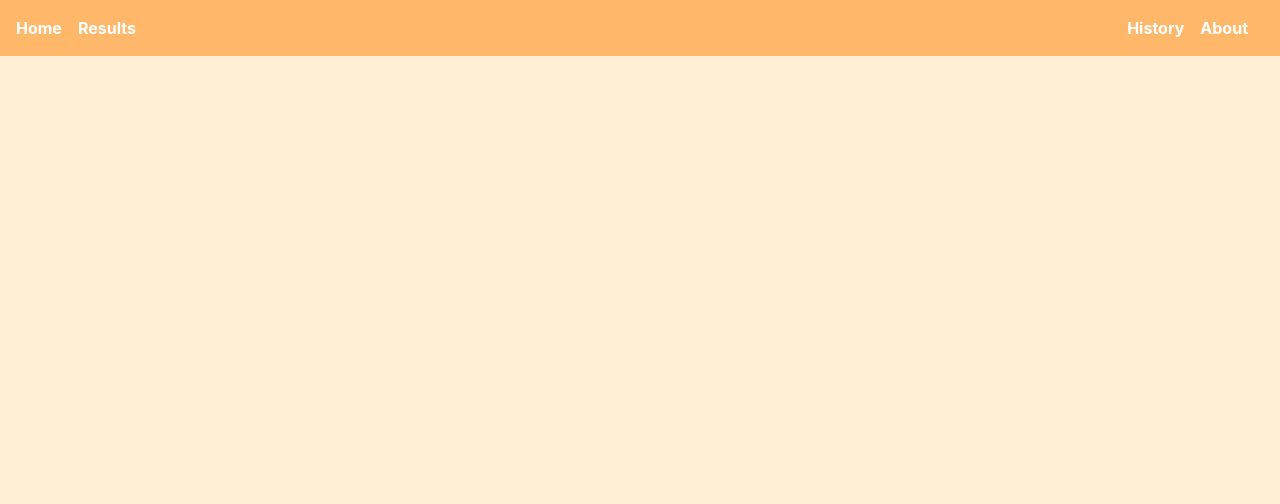
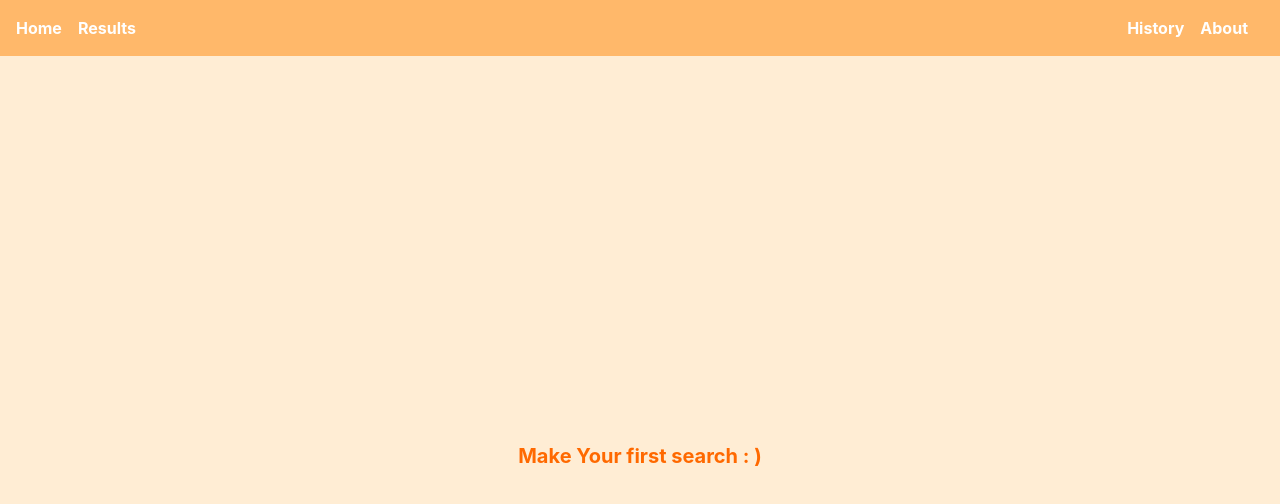
Before and after one commit to Zulu5q1/my-react-app, a React (Vite) app: page /history in a window 1280 px wide. Shown: the top 504 px of the page. Built offline with nearby package versions, Linux system fonts and the light colour scheme; what @iconify/tailwind4 would draw is missing.

Commit message:
feat: polished the project

```diff
--- a/src/History.jsx
+++ b/src/History.jsx
@@ -6,12 +6,12 @@ import { useNavigate } from "react-router-dom";
 
 const History = () => {
 
-    const { fullHistory } = useSearch();
+    const { fullHistory, searchH } = useSearch();
 
     const navigate = useNavigate();
     return <div>
         <div><Header/></div>
-        <div className="bg-orange-100 h-screen" >{fullHistory(navigate)}</div>
+        {searchH && searchH.length>0 ? <div className="bg-orange-100 h-screen" >{fullHistory(navigate)}</div> : <div className="bg-orange-100 h-screen flex items-center justify-center text-orange-500 font-bold text-xl">Make Your first search  : ) </div>}
     </div>
 
 };
--- a/src/ResultPage.jsx
+++ b/src/ResultPage.jsx
@@ -12,13 +12,22 @@ const ResultPage = () => {
         <div><Header/></div>
         <div>
 
-            {loading && <div className=" bg-orange-100 text-orange-500 font-bold text-xl justify-center h-screen flex items-center">Loading...</div>}
+            {loading && <div className="flex items-center justify-center h-screen">
+                <div className="flex items-center justify-center space-x-1.5 p-4">
+                    {/* Dot 1 */}
+                    <div className="h-4 w-4 animate-bounce rounded-full bg-orange-500 [animation-delay:-0.3s]" />
+                    {/* Dot 2 */}
+                    <div className="h-4 w-4 animate-bounce rounded-full bg-orange-400 [animation-delay:-0.15s]" />
+                    {/* Dot 3 */}
+                    <div className="h-4 w-4 animate-bounce rounded-full bg-orange-300" />
+                </div>
+            </div>}
             {error && <div className=" bg-orange-100 text-red-500 font-bold text-xl justify-center h-screen flex items-center">{error}</div>}
             {!loading && !error && results.length === 0 && <div className=" bg-orange-100 text-orange-500 font-bold text-xl justify-center h-screen flex items-center">No results found.</div>}
             {results.length > 0 &&
-            <div className="w-full px-12 py-4 flex flex-wrap justify-center bg-orange-100 h-screen overflow-y-auto">
+            <div className="w-full px-12 py-4 flex flex-wrap justify-center bg-orange-100">
                 {results.map((item, index) => (
-                    <a key={index} href={item.link} target="_blank"  className="m-6 rounded-lg px-4 py-2 border border-orange-400 w-70 h-70 hover:bg-orange-300 justify-around flex flex-col items-center">
+                    <a key={index} href={item.link} target="_blank"  className="m-6 rounded-lg px-4 py-2 border border-orange-400 w-70 h-auto hover:bg-orange-300 justify-around flex flex-col items-center">
                         <h3 className="mt-4 text-orange-500 font-bold text-center mb-2">{item.title}</h3>
                         <span className="mt-4 text-orange-500">{item.snippet}</span>
                     </a>
--- a/src/Search.jsx
+++ b/src/Search.jsx
@@ -26,7 +26,7 @@ const Search = () => {
 
 
     return (
-        <div className={`relative flex flex-col bg-orange-100 ${trending ? 'h-[400px]':'h-screen' }  w-full items-center justify-center`}>
+        <div className={`relative flex flex-col bg-orange-100 ${trending ? 'h-100':'h-screen' }  w-full items-center justify-center`}>
             <div onClick={() => setIsOpen(!isOpen)} className=" cursor-pointer absolute top-0 right-0 mt-4 mr-4 flex flex-col gap-2  text-orange-700 bg-orange-300 px-2 pt-1 rounded-md font-bold items-center justify-center">Recent Searches
             {history(navigate)}
             </div>
--- a/src/Trending.jsx
+++ b/src/Trending.jsx
@@ -23,7 +23,7 @@ const Trending = () => {
 
     return (
 
-        <div className="h-screen">
+        <div className="">
             {searchH && searchH.length > 0 && (
                 <>
                     <h3 className="text-center font-bold text-orange-500 text-xl">Trending</h3>
--- a/src/index.css
+++ b/src/index.css
@@ -2,9 +2,10 @@
 @plugin "@iconify/tailwind4";
 
 
-/* html, body {
+html, body {
+
   max-width: 100%;
-  overflow-x: hidden;
-  margin: 0;
-  padding: 0;
-} */
+  min-width: 320px;
+  background-color: oklch(95.4% 0.038 75.164);
+
+}
```
Also changed, not shown: 1 other file (tests, documents, lock files or other folders).
